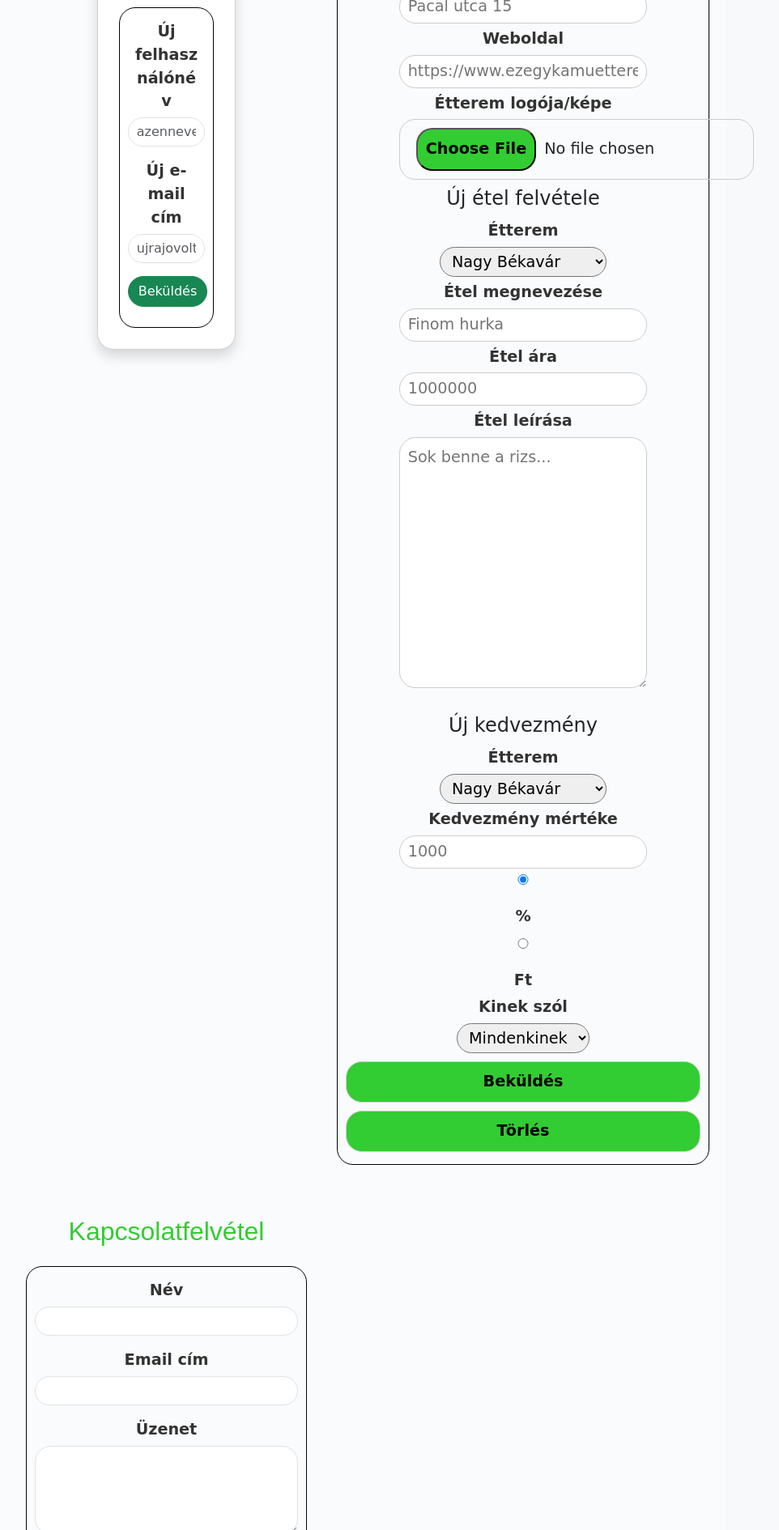
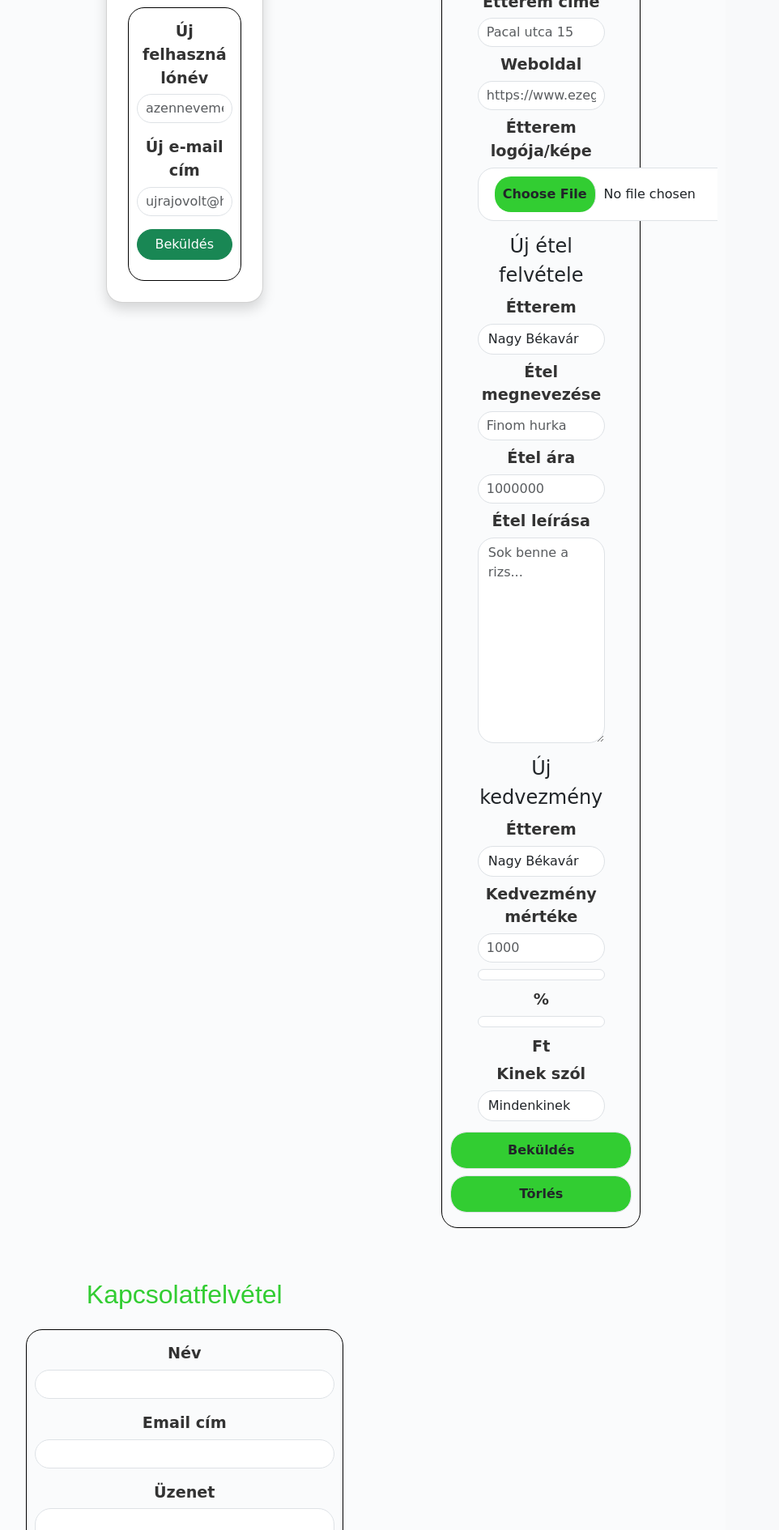
Before and after one commit to Olomlany/Szakmai-gyakorlat-, a website: page html/user.html in a window 1280 px wide. Shown: the part 481-2371 px from the top of the page at 81% size, without its empty margins (192-1154 px from the left). Drawn offline with nearby package versions, Linux system fonts and the light colour scheme.

Commit message:
felhasznalo oldal

```diff
--- a/html/user.html
+++ b/html/user.html
@@ -1,47 +1,39 @@
 
 <!DOCTYPE html>
+
 <html lang="en">
 <head>
-    <meta charset="UTF-8">
+    <meta charset="utf-8"/>
     <title>Felhasználó</title>
-
-    <link href="https://cdn.jsdelivr.net/npm/bootstrap@5.3.0/dist/css/bootstrap.min.css" rel="stylesheet">
-
-    <link rel="stylesheet" href="../css/style.css">
-    <link rel="stylesheet" href="../css/user.css">
-    <link rel="stylesheet" href="../css/media.css">
-    <link rel="stylesheet" href="../css/print-etterem.css">
-    <meta name="viewport" content="width=device-width, initial-scale=1">
-    <link rel="icon" type="image/x-icon" href="../imgs/favicon.png">
-    <script type="module" src="main.js"></script>
-
+    <link href="https://cdn.jsdelivr.net/npm/bootstrap@5.3.0/dist/css/bootstrap.min.css" rel="stylesheet"/>
+    <link href="../css/style.css" rel="stylesheet"/>
+    <link href="../css/user.css" rel="stylesheet"/>
+    <link href="../css/media.css" rel="stylesheet"/>
+    <link href="../css/print-etterem.css" rel="stylesheet"/>
+    <meta content="width=device-width, initial-scale=1" name="viewport"/>
+    <link href="../imgs/favicon.png" rel="icon" type="image/x-icon"/>
+    <script src="main.js" type="module"></script>
 </head>
 <body>
 <header>
     <div class="head-image">
         <div class="food-icon-container">
-            <img src="../imgs/food.svg" alt="kocsi" class="food-icon">
+            <img alt="kocsi" class="food-icon" src="../imgs/food.svg"/>
         </div>
         <div class="food-icon-container">
-            <img src="../imgs/food.svg" alt="kocsi" class="food-icon">
+            <img alt="kocsi" class="food-icon" src="../imgs/food.svg"/>
         </div>
         <div class="food-icon-container">
-            <img src="../imgs/food.svg" alt="kocsi" class="food-icon">
+            <img alt="kocsi" class="food-icon" src="../imgs/food.svg"/>
         </div>
     </div>
 </header>
-
-
-
 <nav class="navbar navbar-expand-lg navbar-light bg-light shadow-sm">
     <div class="container-fluid">
         <a class="navbar-brand d-lg-none" href="#">Menü</a>
-        <button class="navbar-toggler" type="button" data-bs-toggle="collapse"
-                data-bs-target="#navbarNav" aria-controls="navbarNav" aria-expanded="false"
-                aria-label="Toggle navigation">
+        <button aria-controls="navbarNav" aria-expanded="false" aria-label="Toggle navigation" class="navbar-toggler" data-bs-target="#navbarNav" data-bs-toggle="collapse" type="button">
             <span class="navbar-toggler-icon"></span>
         </button>
-
         <div class="collapse navbar-collapse justify-content-center" id="navbarNav">
             <ul class="navbar-nav">
                 <li class="nav-item"><a class="nav-link" href="../index.html">Kezdőoldal</a></li><li class="nav-item"><a class="nav-link" href="restaurants.html">Éttermek</a></li><li class="nav-item"><a class="nav-link" href="foods.html">Ételek</a></li><li class="nav-item"><a class="nav-link" href="coupons.html">Kedvezmények</a></li><li class="nav-item"><a class="nav-link active text-white bg-success rounded px-3" href="user.html">Felhasználó</a></li>
@@ -49,14 +41,8 @@
         </div>
     </div>
 </nav>
-
-
-
-
-<main class="user-main">
-
-
-    <div class="container my-5">
+<main class="user-main" style=" max-width: 100%; overflow-x: hidden;">
+    <div class="container my-5" style=" max-width: 100%; overflow-x: hidden;">
         <div class="row justify-content-center">
             <div class="col-md-8 col-lg-6">
                 <div class="card shadow">
@@ -64,15 +50,15 @@
                         <h2 class="card-title text-center mb-4">Kapcsolati adatok frissítése</h2>
                         <form id="contact-form">
                             <div class="mb-3">
-                                <label for="username" class="form-label">Új felhasználónév</label>
-                                <input type="text" class="form-control" id="username" name="username" maxlength="20" placeholder="azennevemez">
+                                <label class="form-label" for="username">Új felhasználónév</label>
+                                <input class="form-control" id="username" maxlength="20" name="username" placeholder="azennevemez" type="text"/>
                             </div>
                             <div class="mb-3">
-                                <label for="email" class="form-label">Új e-mail cím</label>
-                                <input type="email" class="form-control" id="email" name="email" placeholder="ujrajovolt@hello.nt">
+                                <label class="form-label" for="email">Új e-mail cím</label>
+                                <input class="form-control" id="email" name="email" placeholder="ujrajovolt@hello.nt" type="email"/>
                             </div>
                             <div class="d-grid">
-                                <button type="submit" class="btn btn-success">Beküldés</button>
+                                <button class="btn btn-success" type="submit">Beküldés</button>
                             </div>
                         </form>
                     </div>
@@ -80,89 +66,83 @@
             </div>
         </div>
     </div>
-
-    <form action="#" method="post">
+    <div class="container" style=" max-width: 100%; overflow-x: hidden;"><div class="row justify-content-center"><div class="col-md-10 col-lg-8"><form action="#" method="post">
         <fieldset>
             <legend>Új étterem felvétele</legend>
             <label for="res-name">Étterem neve</label>
-            <input type="text" name="res-name" id="res-name" placeholder="Kis Béla Konyhája">
+            <input class="form-control mb-2" id="res-name" name="res-name" placeholder="Kis Béla Konyhája" type="text"/>
             <label for="res-address">Étterem címe</label>
-            <input type="text" name="res-address" id="res-address" placeholder="Pacal utca 15">
+            <input class="form-control mb-2" id="res-address" name="res-address" placeholder="Pacal utca 15" type="text"/>
             <label for="res-website">Weboldal</label>
-            <input type="url" id="res-website" name="res-website" placeholder="https://www.ezegykamuetterem.hu">
+            <input class="form-control mb-2" id="res-website" name="res-website" placeholder="https://www.ezegykamuetterem.hu" type="url"/>
             <label for="res-picture">Étterem logója/képe</label>
-            <input type="file" name="res-picture" id="res-picture">
+            <input class="form-control mb-2" id="res-picture" name="res-picture" type="file"/>
         </fieldset>
         <fieldset>
             <legend>Új étel felvétele</legend>
             <label for="restaurant">Étterem</label>
-            <select id="restaurant" name="restaurant">
+            <select class="form-control mb-2" id="restaurant" name="restaurant">
                 <option value="1">Nagy Békavár</option>
                 <option value="2">Kis Békavár</option>
                 <option value="3">Közepes Békavár</option>
             </select>
             <label for="food-name">Étel megnevezése</label>
-            <input type="text" id="food-name" name="food-name" maxlength="50" placeholder="Finom hurka">
+            <input class="form-control mb-2" id="food-name" maxlength="50" name="food-name" placeholder="Finom hurka" type="text"/>
             <label for="food-price">Étel ára</label>
-            <input type="number" id="food-price" name="food-price" placeholder="1000000">
+            <input class="form-control mb-2" id="food-price" name="food-price" placeholder="1000000" type="number"/>
             <label for="food-desc">Étel leírása</label>
-            <textarea name="food-desc" id="food-desc" cols="30" rows="10" placeholder="Sok benne a rizs..."></textarea>
+            <textarea class="form-control mb-2" cols="30" id="food-desc" name="food-desc" placeholder="Sok benne a rizs..." rows="10"></textarea>
         </fieldset>
         <fieldset>
             <legend>Új kedvezmény</legend>
             <label for="res-coupon">Étterem</label>
-            <select id="res-coupon" name="res-coupon">
+            <select class="form-control mb-2" id="res-coupon" name="res-coupon">
                 <option value="1">Nagy Békavár</option>
                 <option value="2">Kis Békavár</option>
                 <option value="3">Közepes Békavár</option>
             </select>
             <label for="coupon-value">Kedvezmény mértéke</label>
-            <input type="number" id="coupon-value" name="coupon-value" placeholder="1000">
-            <input type="radio" id="coupon-percentage" name="coupon-percentage" value="%" checked>
+            <input class="form-control mb-2" id="coupon-value" name="coupon-value" placeholder="1000" type="number"/>
+            <input checked="" class="form-control mb-2" id="coupon-percentage" name="coupon-percentage" type="radio" value="%"/>
             <label for="coupon-percentage">%</label>
-            <input type="radio" id="coupon-ft" name="coupon-percentage" value="ft" >
+            <input class="form-control mb-2" id="coupon-ft" name="coupon-percentage" type="radio" value="ft"/>
             <label for="coupon-ft">Ft</label>
             <label for="coupon-group">Kinek szól</label>
-            <select name="coupon-goup" id="coupon-group">
+            <select class="form-control mb-2" id="coupon-group" name="coupon-goup">
                 <option value="all">Mindenkinek</option>
                 <option value="student">Diákoknak</option>
                 <option value="old">Időseknek</option>
                 <option value="else">Egyéb</option>
             </select>
         </fieldset>
-        <input type="submit" id="submit-new-items" name="submit-new-items" value="Beküldés">
-        <input type="reset" id="reset-all-items" name="reset-all-items" value="Törlés">
-    </form>
-    <section class="container my-5">
+        <input class="form-control mb-2" id="submit-new-items" name="submit-new-items" type="submit" value="Beküldés"/>
+        <input class="form-control mb-2" id="reset-all-items" name="reset-all-items" type="reset" value="Törlés"/>
+    </form></div></div></div>
+    <section class="container my-5" style=" max-width: 100%; overflow-x: hidden;">
         <h2 class="mb-4">Kapcsolatfelvétel</h2>
         <form id="ajax-contact-form">
             <div class="mb-3">
-                <label for="contact-name" class="form-label">Név</label>
-                <input type="text" class="form-control" id="contact-name" required>
+                <label class="form-label" for="contact-name">Név</label>
+                <input class="form-control" id="contact-name" required="" type="text"/>
             </div>
             <div class="mb-3">
-                <label for="contact-email" class="form-label">Email cím</label>
-                <input type="email" class="form-control" id="contact-email" required>
+                <label class="form-label" for="contact-email">Email cím</label>
+                <input class="form-control" id="contact-email" required="" type="email"/>
             </div>
             <div class="mb-3">
-                <label for="contact-message" class="form-label">Üzenet</label>
-                <textarea class="form-control" id="contact-message" rows="4" required></textarea>
+                <label class="form-label" for="contact-message">Üzenet</label>
+                <textarea class="form-control" id="contact-message" required="" rows="4"></textarea>
             </div>
-            <button type="submit" class="btn btn-primary">
+            <button class="btn btn-primary" type="submit">
                 Küldés
-                <i id="spinner" class="fas fa-spinner fa-spin ms-2 d-none"></i>
+                <i class="fas fa-spinner fa-spin ms-2 d-none" id="spinner"></i>
             </button>
         </form>
     </section>
-
-
 </main>
-
-
 <script src="https://cdn.jsdelivr.net/npm/bootstrap@5.3.0/dist/js/bootstrap.bundle.min.js"></script>
 <script src="https://code.jquery.com/jquery-3.7.1.min.js"></script>
-<link rel="stylesheet" href="https://cdnjs.cloudflare.com/ajax/libs/font-awesome/6.0.0-beta3/css/all.min.css">
-
+<link href="https://cdnjs.cloudflare.com/ajax/libs/font-awesome/6.0.0-beta3/css/all.min.css" rel="stylesheet"/>
 <script>
     $(document).ready(function() {
         $('#ajax-contact-form').submit(function(e) {
@@ -188,7 +168,5 @@
         });
     });
 </script>
-
-
 </body>
 </html>
```
